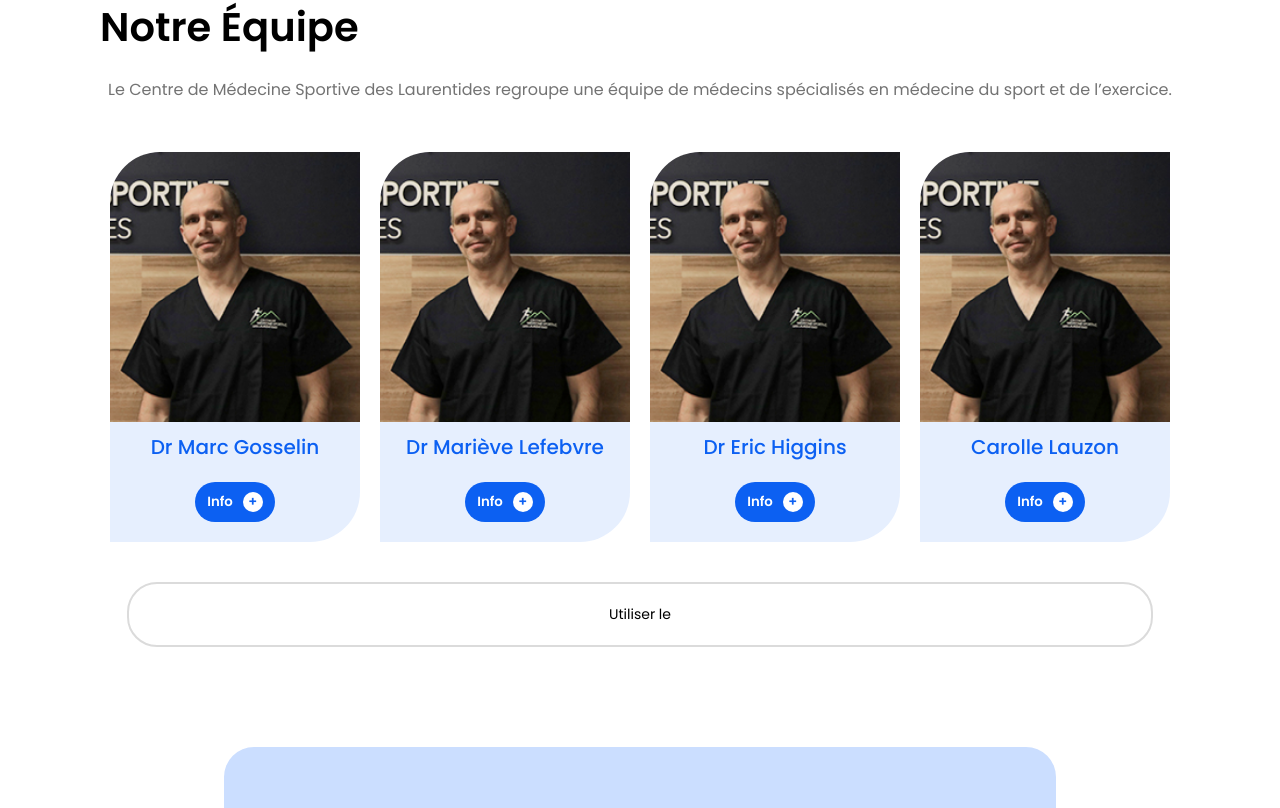
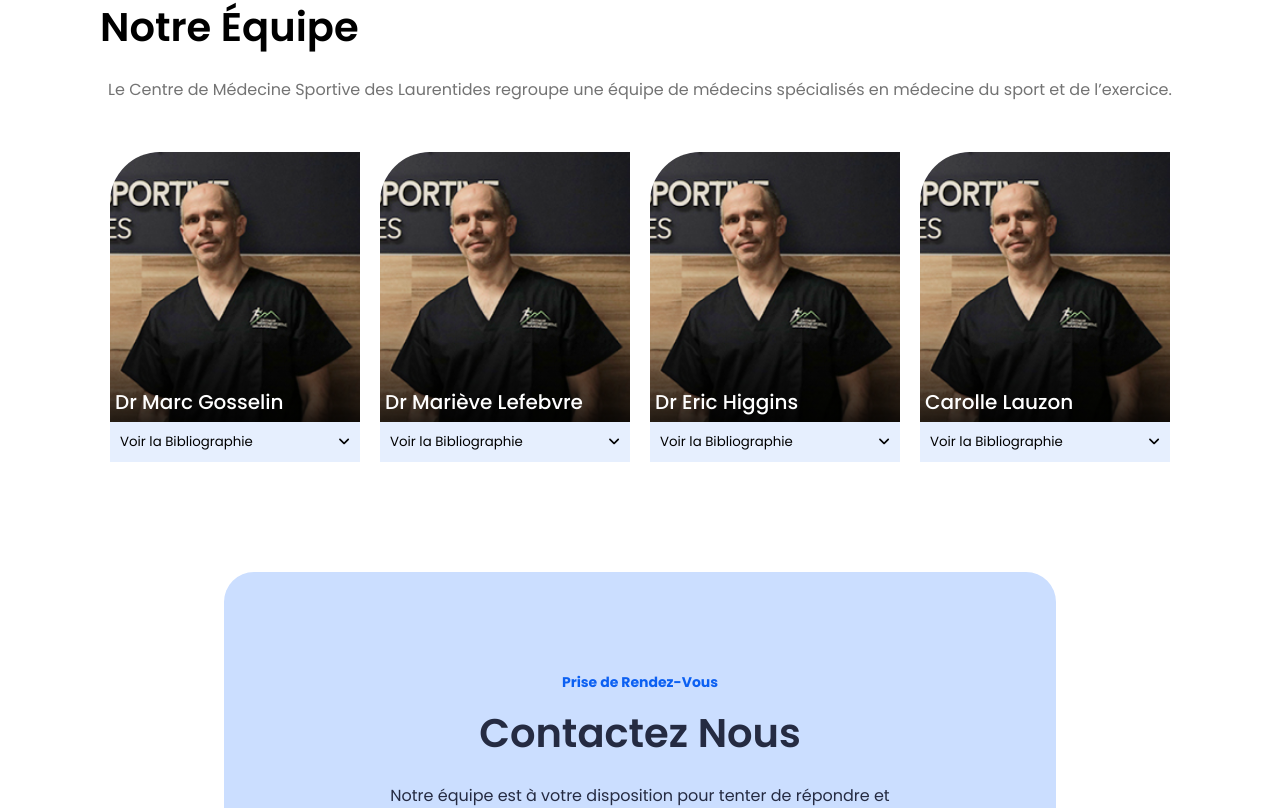
Before and after one commit to GabGo51/cms-website, a React (Create React App) app: page / in a window 1280 px wide. Shown: the part 2432-3240 px from the top of the page. Built offline with nearby package versions, Linux system fonts and the light colour scheme.

Commit message:
most of final team design

```diff
--- a/src/components/Form.js
+++ b/src/components/Form.js
@@ -95,7 +95,7 @@ const Form = () => {
 
         <ButtonContainer>
           <button onClick={toggleNew}>Première visite</button>
-          <button onClick={toggleOld}>RV de suivi - Patient connu</button>
+          <button onClick={toggleOld}>RV de suivi / Patient connu</button>
         </ButtonContainer>
 
         <i
--- a/src/components/Team.js
+++ b/src/components/Team.js
@@ -16,12 +16,13 @@ const Team = () => {
     const element = document.getElementById(id);
     console.log(element);
     if (element) {
-      const elementPosition = element.getBoundingClientRect().top + window.scrollY;
+      const elementPosition =
+        element.getBoundingClientRect().top + window.scrollY;
       const targetScrollPosition = elementPosition - 50;
 
       window.scrollTo({
         top: targetScrollPosition,
-          behavior: "smooth"
+        behavior: "smooth",
       });
     }
   };
@@ -37,92 +38,105 @@ const Team = () => {
         </p>
         <CardBox>
           <TeamCard>
+            <ImgBox>
               <img src={marc} alt="profileigm" />
-            <TextBox>
+              <div className="over"></div>
               <p>
                 <span>Dr Marc Gosselin </span>
               </p>
-              <button onClick={() => [togglePerson("marc"),scrollToRef("info")]}
-              >
-                Info <div>+</div>
+            </ImgBox>
+            <Info>
+              <button onClick={() => togglePerson("marc")}>
+                <p>Voir la Bibliographie</p>{" "}
+                <i className="fa-solid fa-angle-down"></i>
               </button>
-            </TextBox>
+              {selectedPerson === "marc" && (
+                <div>
+                  Le Dr Marc Gosselin est un médecin spécialisé en médecine
+                  sportive. Au-delà de sa passion pour la santé et le bien-être,
+                  il est aussi un aventurier dans l'âme, toujours en quête de
+                  nouvelles expériences. Communicateur hors pair, il adore
+                  partager ses connaissances et sa passion, tant à ses patients
+                  qu'à un public plus large.
+                </div>
+              )}
+            </Info>
           </TeamCard>
           <TeamCard>
+            <ImgBox>
               <img src={marc} alt="profileigm" />
-            <TextBox>
+              <div className="over"></div>
               <p>
                 <span>Dr Mariève Lefebvre </span>
               </p>
+            </ImgBox>
+            <Info>
               <button onClick={() => togglePerson("marie")}>
-                Info <div>+</div>
+                <p>Voir la Bibliographie</p>{" "}
+                <i className="fa-solid fa-angle-down"></i>
               </button>
-            </TextBox>
+              {selectedPerson === "marie" && (
+                <div>
+                  Le Dr Mariève Lefebvre, spécialisée en médecine sportive et
+                  orthopédie de première ligne, est une véritable globetrotter.
+                  C'est sa passion pour le ski de compétition qui l'a
+                  naturellement orientée vers la médecine sportive, combinant
+                  ainsi son amour pour le sport et son dévouement professionnel.
+                </div>
+              )}
+            </Info>
           </TeamCard>
           <TeamCard>
+            <ImgBox>
               <img src={marc} alt="profileigm" />
-            <TextBox>
+              <div className="over"></div>
               <p>
                 <span>Dr Eric Higgins </span>
               </p>
+            </ImgBox>
+            <Info>
               <button onClick={() => togglePerson("eric")}>
-                Info <div>+</div>
+                <p>Voir la Bibliographie</p>{" "}
+                <i className="fa-solid fa-angle-down"></i>
               </button>
-            </TextBox>
+              {selectedPerson === "eric" && (
+                <div>
+                  Le Dr Higgins se distingue par son expertise en médecine
+                  sportive et son rôle en orthopédie de première ligne. Il est
+                  également reconnu pour sa contribution en médecine du travail
+                  et dans le suivi des TCCL (commotions cérébrales). Passionné
+                  de triathlon et de vélo, il allie parfaitement sa profession à
+                  ses passions, offrant ainsi une approche unique et engagée à
+                  ses patients.
+                </div>
+              )}
+            </Info>
           </TeamCard>
           <TeamCard>
+            <ImgBox>
               <img src={marc} alt="profileigm" />
-            <TextBox>
+              <div className="over"></div>
               <p>
-                <span>Carolle Lauzon</span>
+                <span>Carolle Lauzon </span>
               </p>
+            </ImgBox>
+            <Info>
               <button onClick={() => togglePerson("caro")}>
-                Info <div>+</div>
+                <p>Voir la Bibliographie</p>{" "}
+                <i className="fa-solid fa-angle-down"></i>
               </button>
-            </TextBox>
-          </TeamCard>
-        </CardBox>
-        <InfoBox id="info">
-          {selectedPerson === null && <p>Utiliser le </p>}
-          {selectedPerson === "marc" && (
-            <p>
-              Le Dr Marc Gosselin est un médecin spécialisé en médecine
-              sportive. Au-delà de sa passion pour la santé et le bien-être, il
-              est aussi un aventurier dans l'âme, toujours en quête de nouvelles
-              expériences. Communicateur hors pair, il adore partager ses
-              connaissances et sa passion, tant à ses patients qu'à un public
-              plus large.
-            </p>
-          )}
-          {selectedPerson === "marie" && (
-            <p>
-              Le Dr Higgins se distingue par son expertise en médecine sportive
-              et son rôle en orthopédie de première ligne. Il est également
-              reconnu pour sa contribution en médecine du travail et dans le
-              suivi des TCCL (commotions cérébrales). Passionné de triathlon et
-              de vélo, il allie parfaitement sa profession à ses passions,
-              offrant ainsi une approche unique et engagée à ses patients.
-            </p>
-          )}
-          {selectedPerson === "eric" && (
-            <p>
-              Le Dr Mariève Lefebvre, spécialisée en médecine sportive et
-              orthopédie de première ligne, est une véritable globetrotter.
-              C'est sa passion pour le ski de compétition qui l'a naturellement
-              orientée vers la médecine sportive, combinant ainsi son amour pour
-              le sport et son dévouement professionnel.
-            </p>
-          )}
               {selectedPerson === "caro" && (
-            <p>
-              Carolle Lauzon, coordonnatrice de la clinique, se distingue par son efficacité
+                <div>
+                  Coordonnatrice de la clinique, se distingue par son efficacité
                   redoutable et son attention constante envers les patients.
                   Toujours de bonne humeur et en mouvement, son dévouement est
                   inégalé. Passionnée par le sport, elle allie dynamisme
                   professionnel et esprit sportif au quotidien.
-            </p>
+                </div>
               )}
-        </InfoBox>
+            </Info>
+          </TeamCard>
+        </CardBox>
       </Box>
     </Container>
   );
@@ -172,13 +186,8 @@ const Box = styled.div`
   }
 `;
 
-const TeamCard = styled.div`
-  margin: 10px;
-`;
-
 const CardBox = styled.div`
   display: flex;
-  align-items: center;
   justify-content: space-between;
   flex-wrap: wrap;
 
@@ -186,6 +195,17 @@ const CardBox = styled.div`
     justify-content: space-around;
     width: 90vw;
   }
+`;
+
+const TeamCard = styled.div`
+  margin: 10px;
+  display: flex;
+  flex-direction: column;
+`;
+
+const ImgBox = styled.div`
+  position: relative;
+  height: 270px;
 
   img {
     width: 250px;
@@ -193,71 +213,51 @@ const CardBox = styled.div`
     background-color: white;
     border-top-left-radius: 50px;
   }
+
+  .over {
+    position: absolute;
+    bottom: 0px;
+    left: 0;
+    width: 100%;
+    height: 100px;
+    background: linear-gradient(
+      to bottom,
+      rgba(0, 0, 0, 0),
+      rgba(0, 0, 0, 0.8)
+    );
+  }
   span {
-    color: #0c60f2;
+    position: absolute;
+    bottom: 5px;
+    left: 5px;
+    color: white;
     text-align: center;
     font-size: 20px;
     font-weight: 500;
   }
-
-  p {
-    margin-bottom: 20px;
-  }
 `;
 
-const TextBox = styled.div`
+const Info = styled.div`
+  width: 250px;
+  font-size: 13px;
+
+  button {
+    cursor: pointer;
+    width: 100%;
+    padding: 10px;
+    background-color: rgba(12, 96, 242, 0.1);
     display: flex;
-  flex-direction: column;
-  justify-content: center;
+    justify-content: space-between;
     align-items: center;
-  background-color: rgba(12, 96, 242, 0.1);
-  padding-bottom: 20px;
-  border-bottom-right-radius: 50px;
-  width: 250px;
-  margin-top: -7px;
-  padding-top: 10px;
-  margin-bottom: 30px;
-
-  button{
-    cursor: pointer;
-    display: flex;
-    align-items: center;
-    justify-content: center;
-    background-color:#0c60f2 ;
-    color: white;
-    font-weight: 600;
     border: none;
-    width: 80px;
-    height: 40px;
-    border-radius: 20px;
-    div{
-      display: flex;
-      align-items: center;
-      justify-content: center;
-      margin-left: 10px;
-      background-color: white;
-      color: #0c60f2;
-      border-radius: 50%;
-      width: 20px;
-      height: 20px;
+    p {
+      margin: 0;
+    }
   }
 
-  }
-`;
-
-const InfoBox = styled.div`
-  display: flex;
-  align-items: center;
-  justify-content: center;
-  border: 2px solid #dbdbdb;
-  border-radius: 30px;
-  padding: 20px;
-  width: 95%;
-
-  p{
-    font-size: 14px;
-    max-height: 130px;
-    margin: 0;
+  div {
+    padding: 10px;
+    background-color: rgba(12, 96, 242, 0.1);
   }
 `;
 
```
Lines whose indentation alone changed are shown as unchanged.
